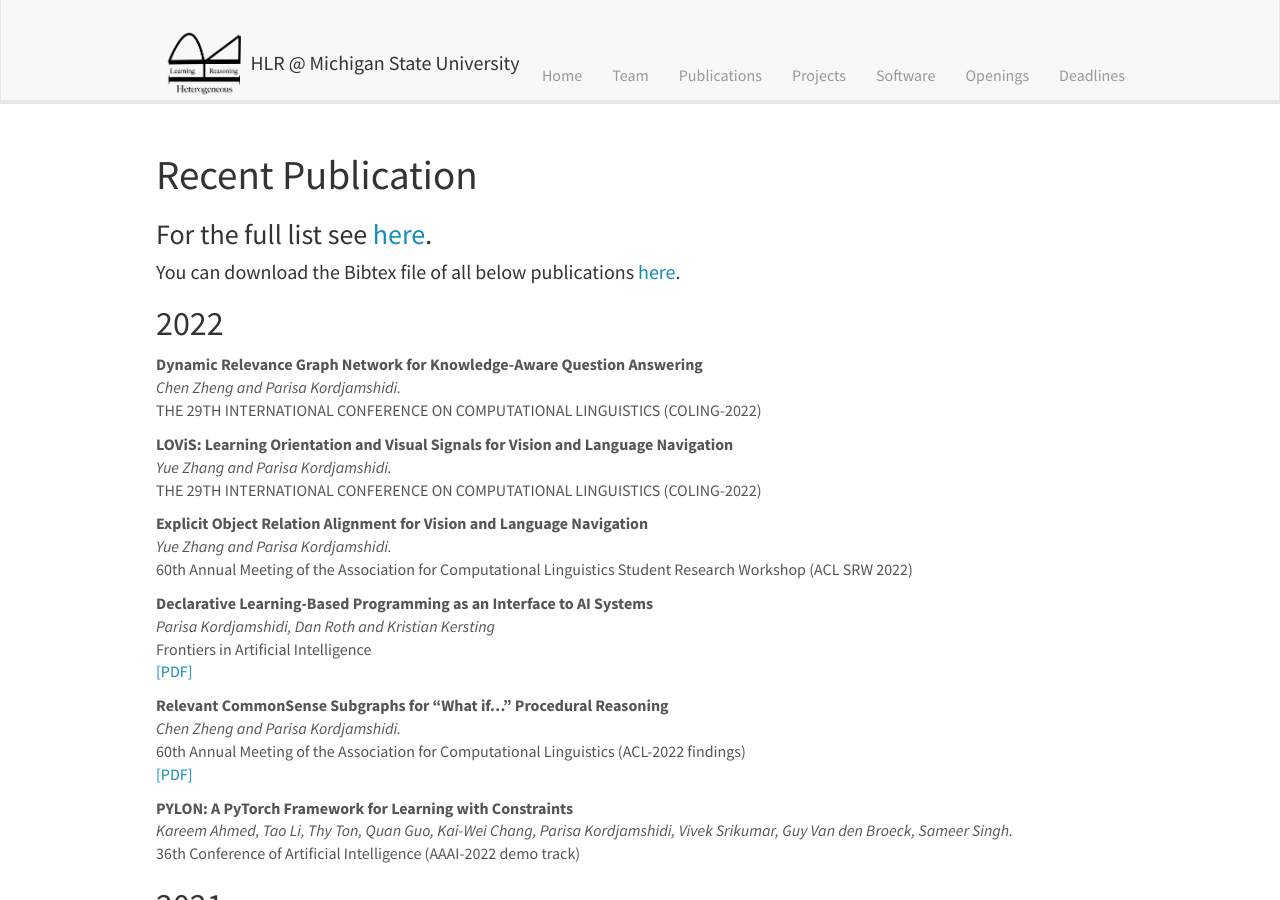
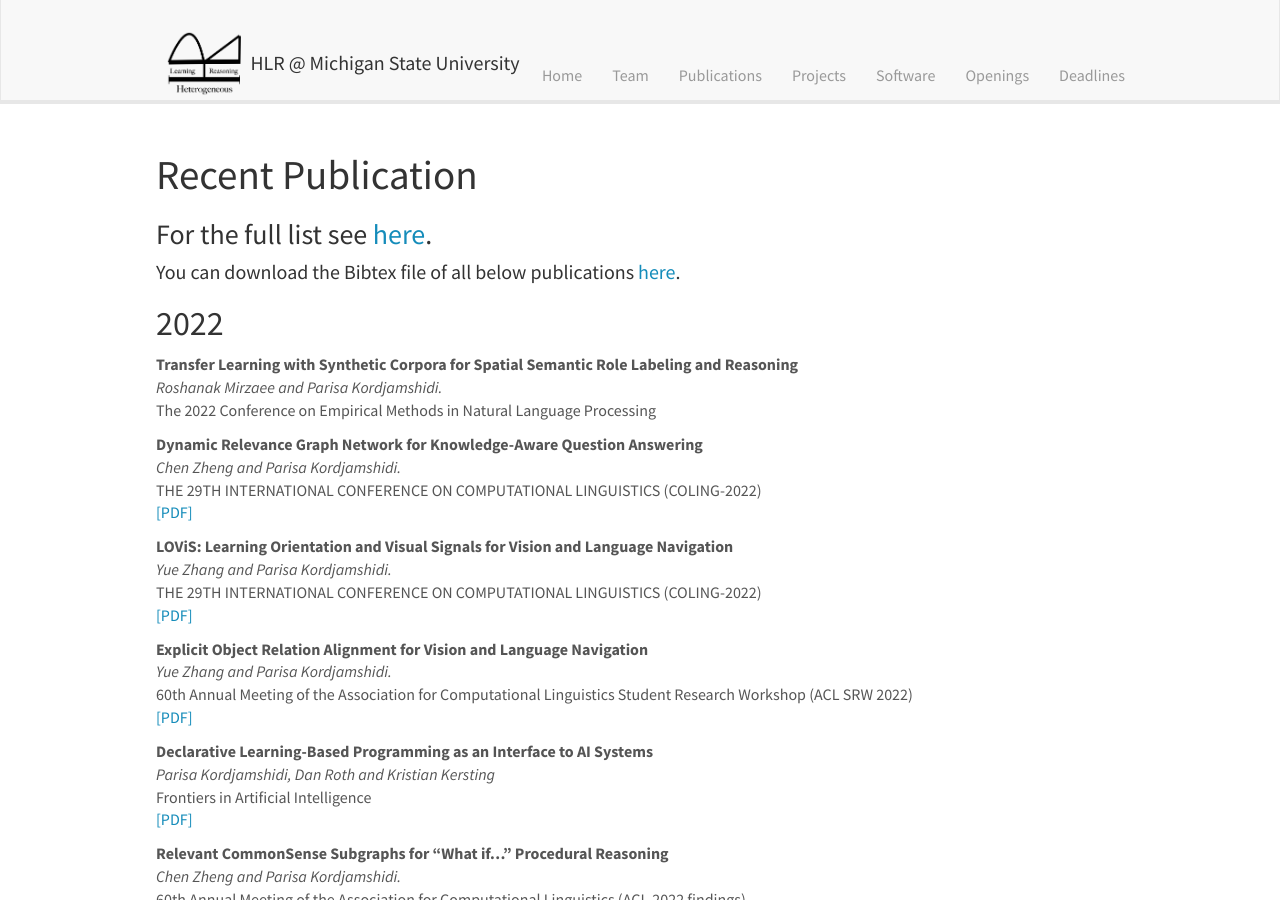
Before and after one commit to HLR/HLR.github.io, a Jekyll site: the page built from _pages/publications.md, in a window 1280 px wide and 900 px high. Built offline with Jekyll 4.4.1, drawn with Linux system fonts in a browser that asks for light colours; nearby versions of some CDN libraries.

Commit message:
Update publist.yml

```diff
--- a/_data/publist.yml
+++ b/_data/publist.yml
@@ -1,19 +1,33 @@
 #2022
+
+- title: "Transfer Learning with Synthetic Corpora for Spatial Semantic Role Labeling and Reasoning"
+  authors: Roshanak Mirzaee and Parisa Kordjamshidi.
+  venue: The 2022 Conference on Empirical Methods in Natural Language Processing
+  year: 2022
 
 - title: "Dynamic Relevance Graph Network for Knowledge-Aware Question Answering"
   authors: Chen Zheng and Parisa Kordjamshidi.
   venue: THE 29TH INTERNATIONAL CONFERENCE ON COMPUTATIONAL LINGUISTICS (COLING-2022)
   year: 2022
+  links:
+    - url: https://arxiv.org/pdf/2209.09947.pdf
+      display: PDF
 
 - title: "LOViS: Learning Orientation and Visual Signals for Vision and Language Navigation"
   authors: Yue Zhang and Parisa Kordjamshidi.
   venue: THE 29TH INTERNATIONAL CONFERENCE ON COMPUTATIONAL LINGUISTICS (COLING-2022)
   year: 2022
+  links:
+    - url: https://arxiv.org/pdf/2209.12723.pdf
+      display: PDF
 
 - title: "Explicit Object Relation Alignment for Vision and Language Navigation"
   authors: Yue Zhang and Parisa Kordjamshidi.
   venue: 60th Annual Meeting of the Association for Computational Linguistics Student Research Workshop (ACL SRW 2022)
   year: 2022
+  links:
+    - url: https://arxiv.org/pdf/2203.11187.pdf
+      display: PDF
 
 - title: "Declarative Learning-Based Programming as an Interface to AI Systems"
   authors: Parisa Kordjamshidi, Dan Roth and Kristian Kersting
```
